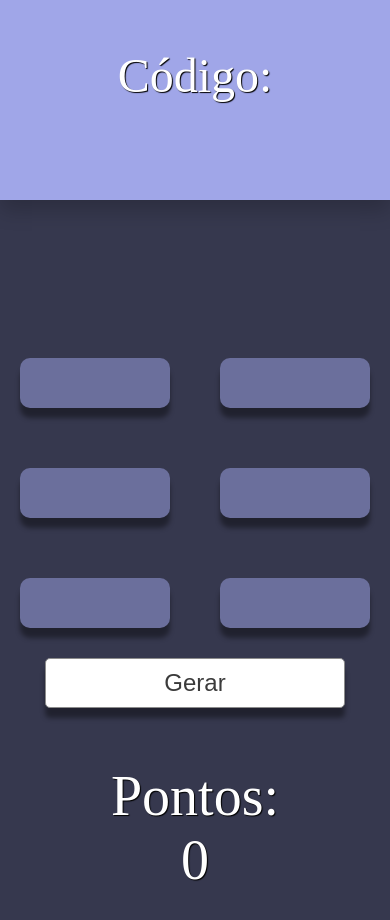
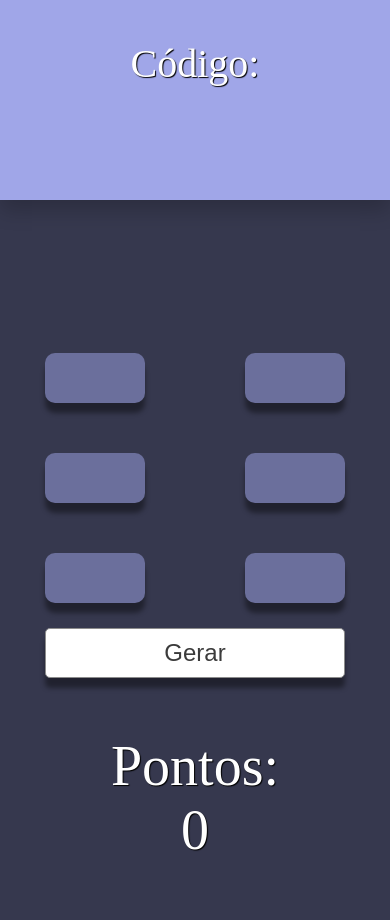
Before and after one commit to JuanVitorio/Gerador-Cor, a plain HTML site: page index.html in a window 390 px wide. Drawn offline with Linux system fonts and the light colour scheme.

Commit message:
Update style.css

```diff
--- a/style.css
+++ b/style.css
@@ -74,15 +74,15 @@ button:hover {
 
   .botoes {
     grid-template-columns: repeat(2, 200px);
-    grid-template-rows: repeat(3, 110px);
+    grid-template-rows: repeat(3, 100px);
   }
 
   button {
-    width: 150px;
+    width: 100px;
   }
 
   #codigo {
-    font-size: 3em;
+    font-size: 2.5em;
   }
 
 }
```
